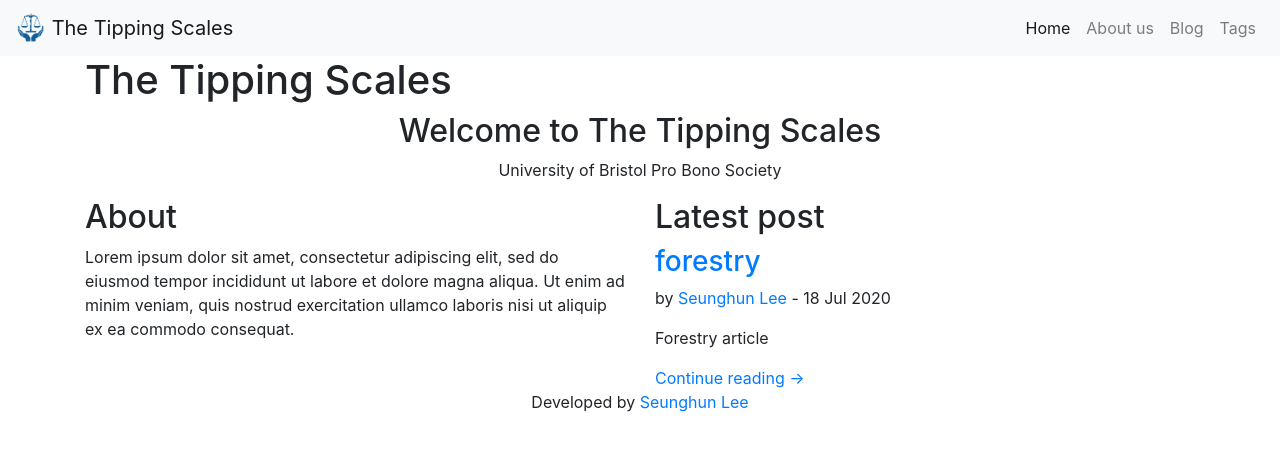
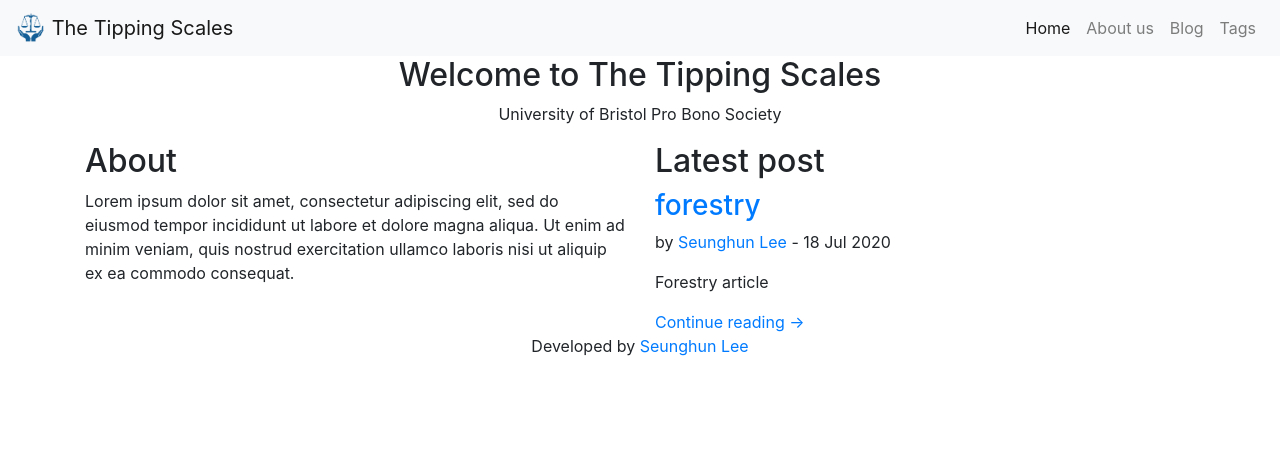
Before and after one commit to thetippingscales/thetippingscales.github.io, a Jekyll site: the page built from index.html, in a window 1280 px wide. Shown: the top 451 px of the page. Built offline with Jekyll 4.4.1, drawn with Linux system fonts in a browser that asks for light colours.

Commit message:
update index.html

```diff
--- a/index.html
+++ b/index.html
@@ -8,11 +8,10 @@
 
 
 <header>
-  <h1 class="header">The Tipping Scales</h1>
+  <h2 class="text-center">Welcome to The Tipping Scales</h2>
+  <p class="text-center">University of Bristol Pro Bono Society</p>
 </header>
 <main role="main" class="inner cover">
-  <h2 class="text-center">Welcome to The Tipping Scales</h2>
-  <p class="text-center">University of Bristol Pro Bono Society</p>
   <div class="row">
     <div class="col-sm">
       <h2>About</h2>
```
